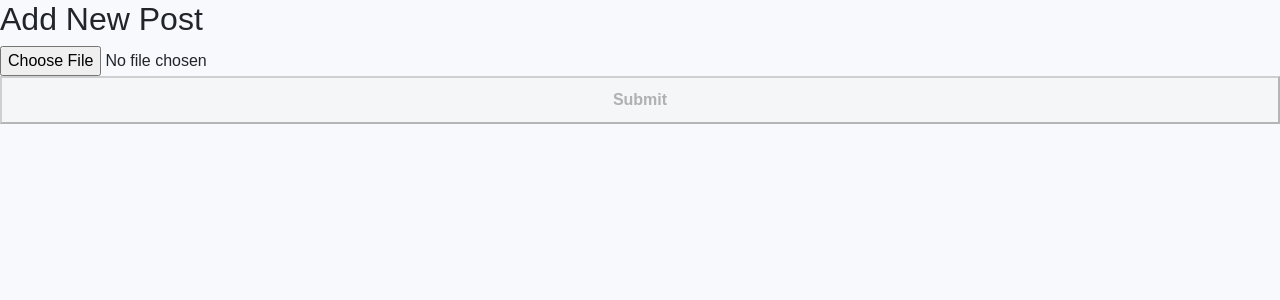
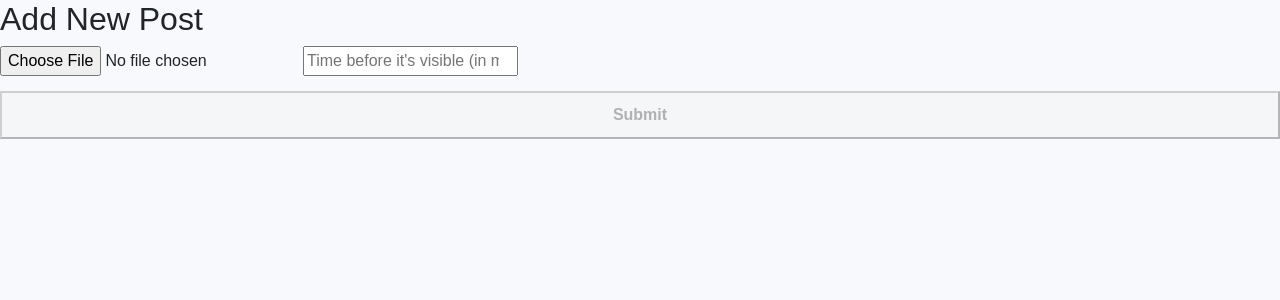
Before and after one commit to Troder2000/MadHacks, a React (Create React App) app in the folder futuregram/: page /add-post in a window 1280 px wide. Shown: the top 300 px of the page. Built offline with nearby package versions, Linux system fonts and the light colour scheme.

Commit message:
Added addpost final implementation

```diff
--- a/futuregram/src/App.css
+++ b/futuregram/src/App.css
@@ -191,3 +191,14 @@ button:hover {
   border-radius: 8px;
   box-shadow: 0 2px 5px rgba(0, 0, 0, 0.1);
 }
+
+.add-post-page input[type="number"],
+.add-post-page input[type="file"] {
+  margin-bottom: 15px;
+}
+
+.add-post-page button {
+  padding: 10px 20px;
+  font-size: 1rem;
+  cursor: pointer;
+}
--- a/futuregram/src/components/AddPostPage.js
+++ b/futuregram/src/components/AddPostPage.js
@@ -6,29 +6,42 @@ import { useNavigate } from 'react-router-dom';
 
 function AddPostPage() {
   const [fileName, setFileName] = useState('');
+  const [delay, setDelay] = useState(''); // Delay time in minutes
   const navigate = useNavigate();
 
   const handleFileChange = (e) => {
     const file = e.target.files[0];
     if (file) {
       setFileName(file.name);
-      // You will need to manually save the file in the src/images folder with this name.
     }
+  };
+
+  const handleDelayChange = (e) => {
+    setDelay(e.target.value);
   };
 
   const handleSubmit = async (e) => {
     e.preventDefault();
 
     try {
+      // Calculate the display time based on the delay in minutes
+      const currentTime = new Date();
+      const displayTime = new Date(currentTime.getTime() + delay * 60000);
+
+      // Save file name, delay, and display time to Firebase
       await addDoc(collection(db, 'posts'), {
-        title: new Date().toLocaleString(),
-        fileName, // Store the file name in Firebase
+        title: currentTime.toLocaleString(),
+        fileName,
+        delay: `${delay} minutes`, // Store delay in minutes
+        displayTime: displayTime.toISOString(),
       });
-      console.log('File name added to Firebase');
+
+      console.log('File name and delay added to Firebase');
       setFileName('');
+      setDelay('');
       navigate('/');
     } catch (error) {
-      console.error('Error adding file name to Firebase:', error);
+      console.error('Error adding data to Firebase:', error);
     }
   };
 
@@ -40,7 +53,15 @@ function AddPostPage() {
           type="file"
           onChange={handleFileChange}
         />
-        <button type="submit" disabled={!fileName}>Submit</button>
+        <input
+          type="number"
+          placeholder="Time before it's visible (in minutes)"
+          value={delay}
+          onChange={handleDelayChange}
+          min="0"
+          required
+        />
+        <button type="submit" disabled={!fileName || !delay}>Submit</button>
       </form>
     </div>
   );
```
